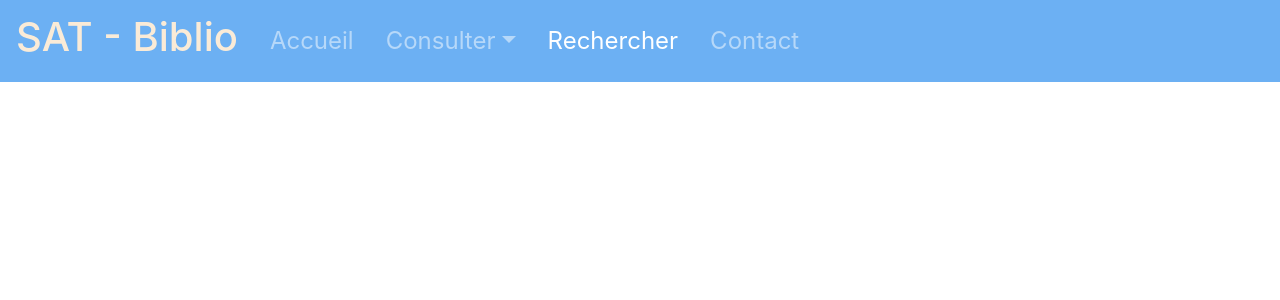
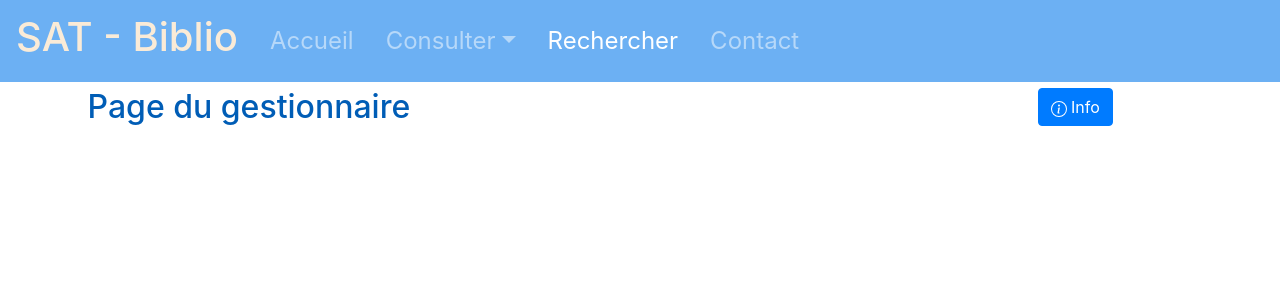
Before and after one commit to clemsciences/sat-biblio-flask, a Vue app in the folder sat-biblio-interface/: page /gestionnaire in a window 1280 px wide. Shown: the top 300 px of the page. Built offline with nearby package versions, Linux system fonts and the light colour scheme; no server answers.

Commit message:
Added new views to manage this app (just started)

```diff
--- /dev/null
+++ b/sat-biblio-interface/src/components/admin/Admin.vue
@@ -0,0 +1,22 @@
+<template>
+  <b-container>
+    <Title info="C'est la page qui permet de gérer les droits de tous les autres utilisateurs."
+           id="id-admin">
+      Page d'administration
+    </Title>
+
+
+  </b-container>
+</template>
+
+<script>
+import Title from "../visuel/Title";
+export default {
+name: "Admin",
+  components: {Title}
+}
+</script>
+
+<style scoped>
+
+</style>
--- /dev/null
+++ b/sat-biblio-interface/src/components/admin/Gestionnaire.vue
@@ -0,0 +1,21 @@
+<template>
+  <b-container>
+    <Title info="Cette page permet au gestionnaire d'accepter ou de refuser des modifications d'une fiche."
+           id="id-gestionnaire">
+      Page du gestionnaire
+    </Title>
+  </b-container>
+</template>
+
+<script>
+import Title from "../visuel/Title";
+export default {
+name: "Gestionnaire",
+  components: {Title},
+
+}
+</script>
+
+<style scoped>
+
+</style>
--- a/sat-biblio-interface/src/router.js
+++ b/sat-biblio-interface/src/router.js
@@ -27,6 +27,8 @@ import Contact from "@/components/Contact";
 import Emprunter from "@/components/emprunt/Emprunter";
 import ListeEmprunt from "@/components/emprunt/ListeEmprunt";
 import ListeAuteur from "@/components/auteur/ListeAuteur";
+import Admin from "./components/admin/Admin";
+import Gestionnaire from "./components/admin/Gestionnaire";
 
 Vue.use(VueRouter);
 
@@ -199,6 +201,18 @@ let router = new VueRouter({
             path: '/emprunt/liste',
             component: ListeEmprunt,
             needAuth: true
+        },
+        {
+            name: "administrateur",
+            path: "/administrateur",
+            component: Admin,
+            needAuth: true,
+        },
+        {
+            name: "gestionnaire",
+            path: "/gestionnaire",
+            component: Gestionnaire,
+            needAuth: true
         }
         // endregion
     ],
```
Also changed, not shown: sat-biblio-interface/src/components/admin/README.md (added).
